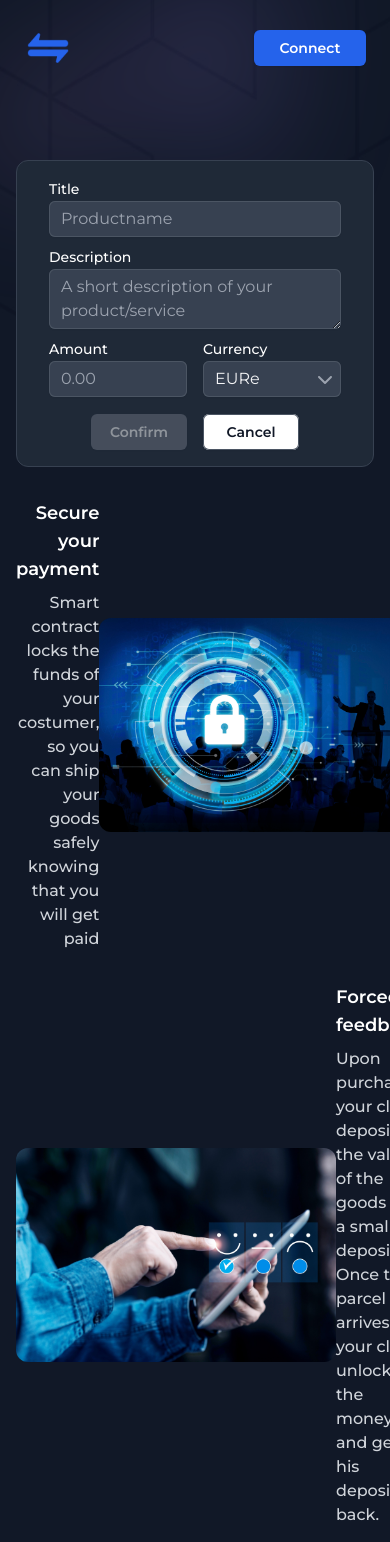
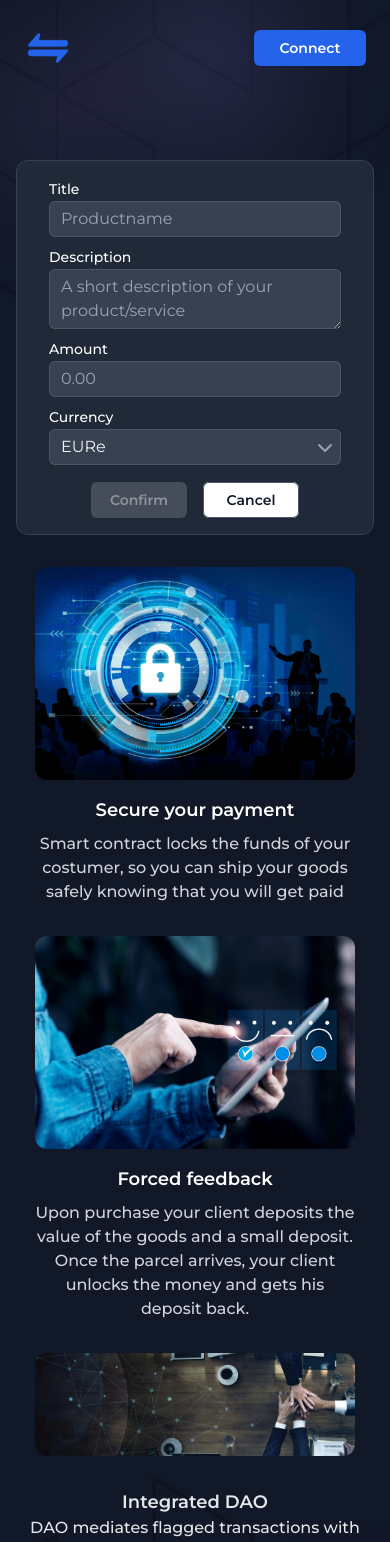
Before and after one commit to aschenkuttel/peerpal, a React (Create React App) app: page /open in a window 390 px wide. Shown: the top 1542 px of the page. Built offline with nearby package versions, Linux system fonts and the light colour scheme.

Commit message:
response Open.js

```diff
--- a/src/pages/Open.js
+++ b/src/pages/Open.js
@@ -96,7 +96,7 @@ export default function Open() {
                                 </div>
                             </div>
 
-                            <div className="flex justify-between gap-4">
+                            <div className="flex flex-col justify-between gap-2 sm:flex-row sm:gap-4">
                                 <div className="flex-1">
                                     <label htmlFor="amount"
                                            className="block text-sm font-medium leading-6 text-white">
@@ -208,8 +208,8 @@ export default function Open() {
 
                     <div className="text-center">
                         <div className="w-full max-w-2xl flex flex-col gap-8">
-                            <div className="flex justify-between items-center">
-                                <div className="w-80 text-end">
+                            <div className="flex flex-col-reverse justify-between items-center gap-4 sm:flex-row">
+                                <div className="w-80 text-center sm:text-end">
                                     <p className="text-white text-lg font-semibold">Secure your payment</p>
                                     <p className="text-gray-300 font-medium mt-2">Smart contract locks the funds of your
                                         costumer, so you
@@ -221,9 +221,9 @@ export default function Open() {
                                 <img src={safeTransaction} alt="Safe Transaction" className="w-80 rounded-xl"/>
                             </div>
 
-                            <div className="flex justify-between items-center">
+                            <div className="flex flex-col justify-between items-center gap-4 sm:flex-row">
                                 <img src={feedback} alt="Feedback" className="w-80 rounded-xl"/>
-                                <div className="w-80 text-start">
+                                <div className="w-80 text-center sm:text-start">
                                     <p className="text-white text-lg font-semibold">Forced feedback</p>
                                     <p className="text-gray-300 font-medium mt-2">Upon purchase your client deposits the
                                         value of the goods
@@ -235,9 +235,9 @@ export default function Open() {
                                 </div>
                             </div>
 
-                            <div className="relative flex justify-between items-center gap-8 pb-12">
-                                <img src={dao} alt="Feedback" className="rounded-xl"/>
-                                <div className="absolute text-gray-200 left-12 max-w-md">
+                            <div className="relative flex flex-col justify-between items-center gap-8 pb-12 sm:flex-row">
+                                <img src={dao} alt="Feedback" className="w-80 rounded-xl sm:w-auto"/>
+                                <div className="static text-gray-200 left-12 max-w-md sm:absolute">
                                     <p className="text-lg font-semibold">Integrated DAO</p>
                                     <p className="font-medium">DAO mediates flagged transactions with decentralized
                                         decision-making and transparent voting to punish bad actors.</p>
```
